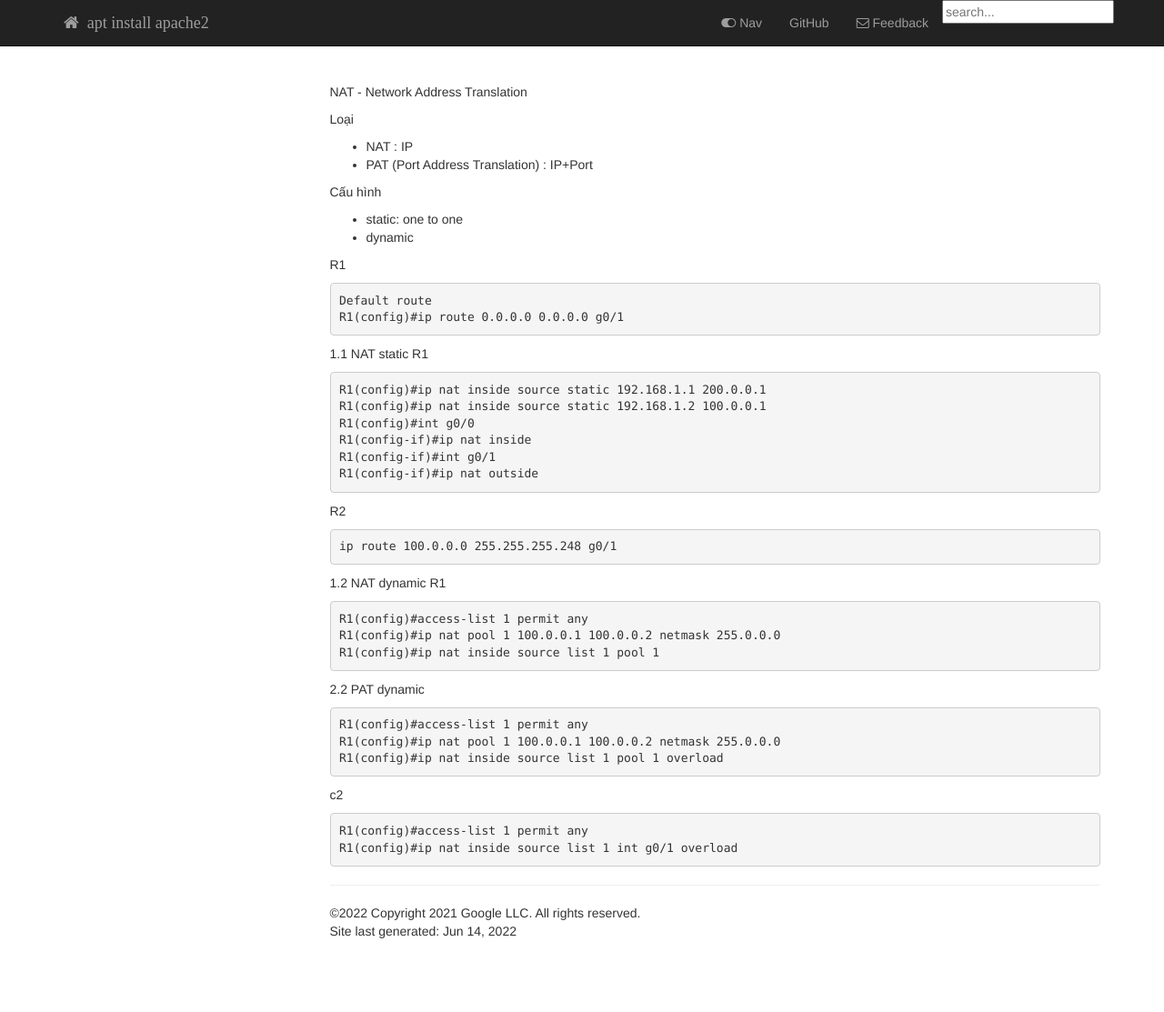
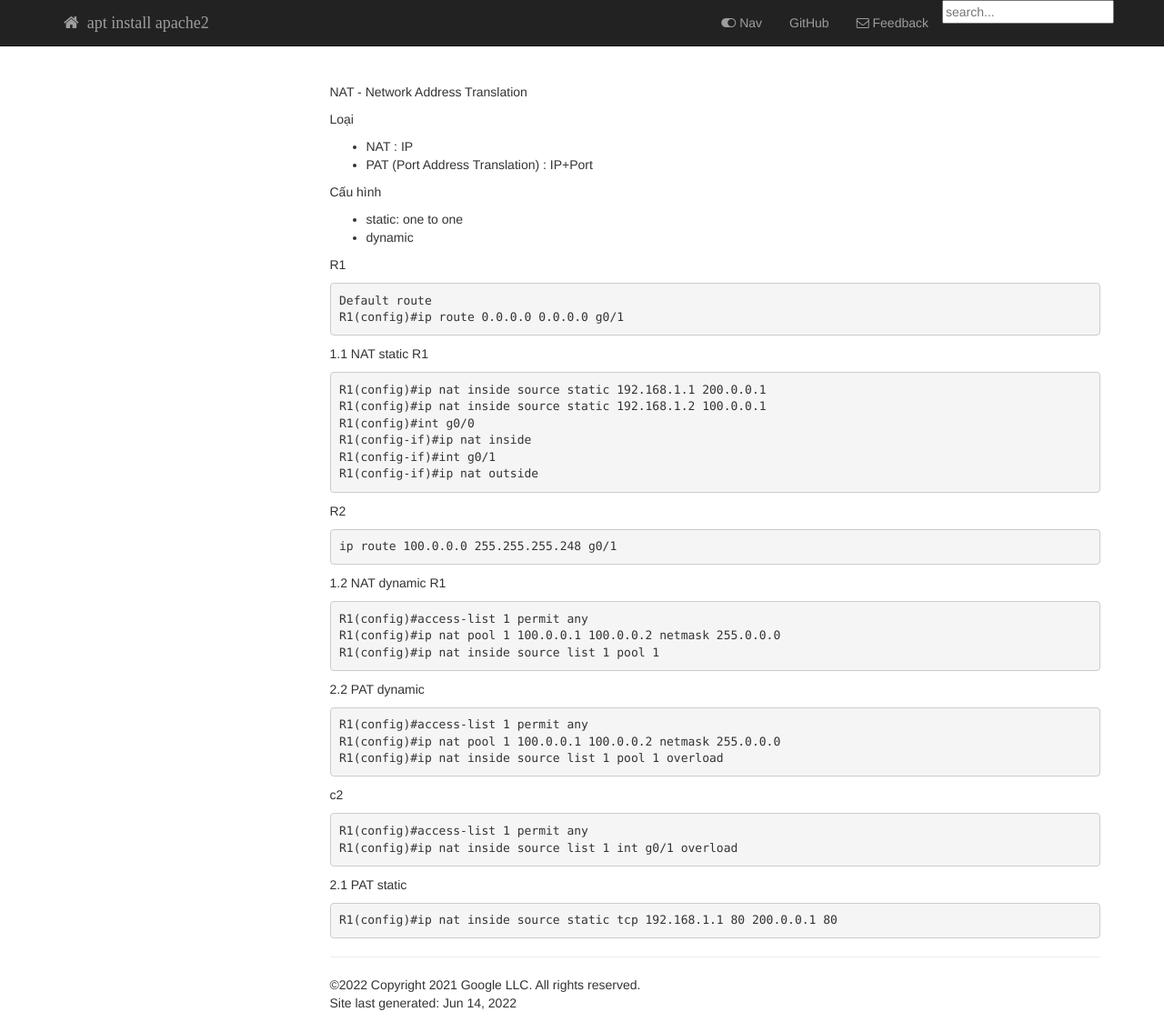
Before and after one commit to aptinstallapache2/aptinstallapache2.github.io, a Jekyll site: the page built from pages/CCNA/NAT.md, in a window 1280 px wide. Shown: the whole page at 91% size. Built offline with Jekyll 4.4.1, drawn with Linux system fonts in a browser that asks for light colours; nearby versions of some CDN libraries; our own code applies the rules of GitHub Pages for plain Markdown files; library files that are not in the unit come from our copies; comment, search, counter and statistics services are not loaded; before the commit the page ends 1034 px from its top, so only the background shows below that.

Commit message:
Update NAT.md

````diff
--- a/pages/CCNA/NAT.md
+++ b/pages/CCNA/NAT.md
@@ -50,3 +50,8 @@ c2
 R1(config)#access-list 1 permit any
 R1(config)#ip nat inside source list 1 int g0/1 overload
 ```
+
+2.1 PAT static
+```
+R1(config)#ip nat inside source static tcp 192.168.1.1 80 200.0.0.1 80
+```
````
